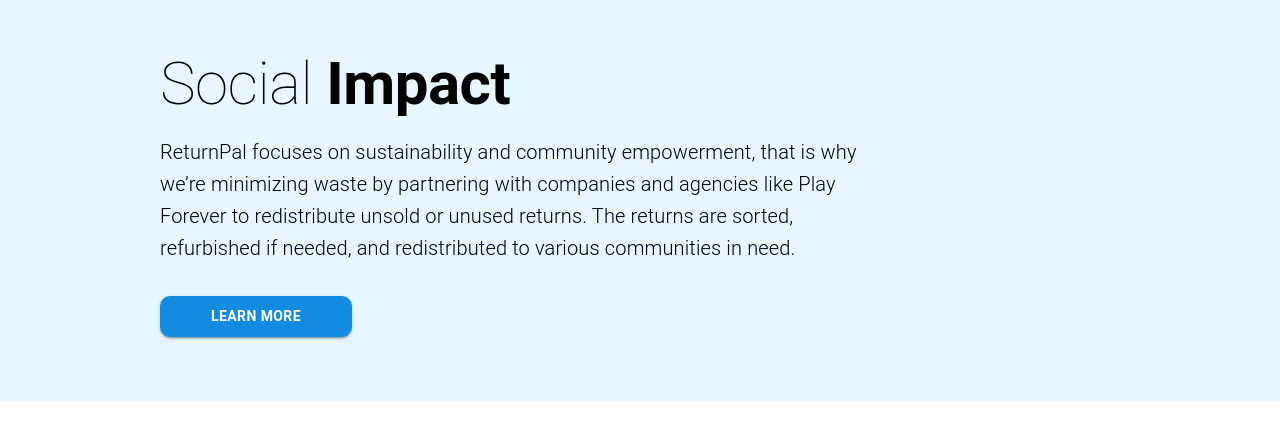
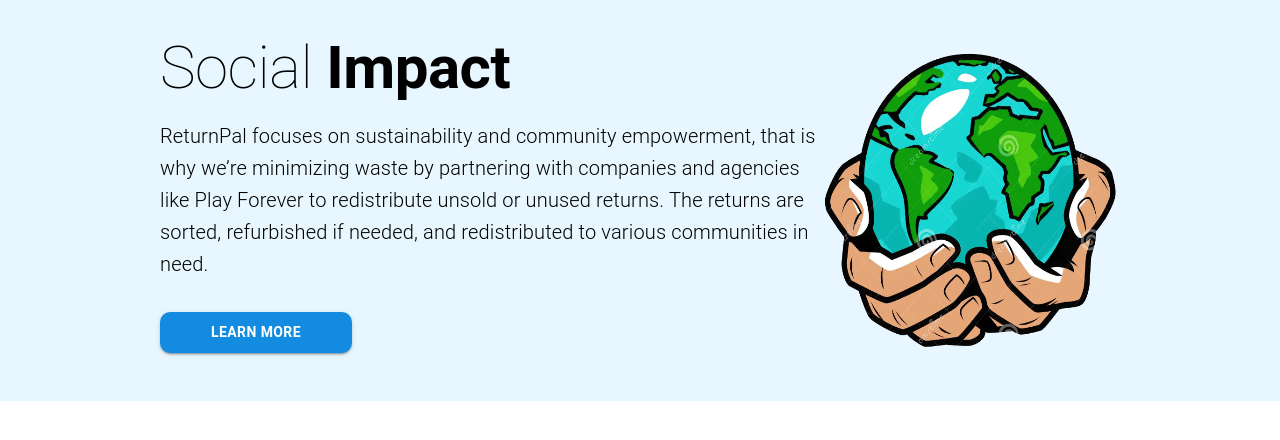
Before and after one commit to LGeoff31/returnPal, a Next.js app: page /components/SocialImpact in a window 1280 px wide. Shown: the top 440 px of the page. Built offline with nearby package versions, Linux system fonts and the light colour scheme.

Commit message:
new changed

```diff
--- a/pages/components/HowItWorks.tsx
+++ b/pages/components/HowItWorks.tsx
@@ -16,7 +16,6 @@ const HowItWorks = () => {
         justifyContent="center"
         align="center"
         paddingTop={{ lg: "8rem", xs: "5rem" }}
-        paddingBottom="1rem"
       >
         <span style={{ color: "black", fontWeight: "100" }}>OUR</span>{" "}
         <span style={{ fontWeight: "800", color: "black" }}>PROCESS</span>
--- a/pages/components/SocialImpact.tsx
+++ b/pages/components/SocialImpact.tsx
@@ -1,28 +1,25 @@
-import { Stack, Grid, Typography, Button } from "@mui/material";
+import { Stack, Grid, Typography, Button, Box } from "@mui/material";
 import React from "react";
 
 const SocialImpact = () => {
   return (
     <Stack
-      direction={{ md: "row", xs: "column" }}
+      direction={{ md: "row", sm: "column" }}
       paddingLeft={{ lg: "10rem", md: "5rem", sm: "0rem" }}
-      paddingTop="3rem"
+      paddingRight={{ lg: "10rem", md: "5rem", sm: "0rem" }}
+      paddingTop="2rem"
       sx={{ background: "#e8f7ff" }}
-      textAlign={{ md: "start", xs: "center" }}
-      gap={{ lg: "200px", md: "0px" }}
-      alignItems={{ sm: "center" }}
-      paddingBottom={{ md: "4rem", xs: "4rem" }}
+      paddingBottom="3rem"
     >
-      <Grid
-        container
-        direction="column"
-        width={{ lg: "700px", md: "750px", sm: "650px" }}
-      >
-        <Typography variant="h2" fontSize={{ lg: "60px", md: "50px" }}>
+      <Box textAlign={{ lg: "start", md: "center" }}>
+        <Typography
+          variant="h2"
+          fontSize={{ lg: "60px", md: "50px" }}
+          paddingLeft={{ md: "0rem", xs: "2rem" }}
+        >
           <span style={{ fontWeight: "100" }}>Social&nbsp;</span>
           <span style={{ fontWeight: "600" }}>Impact</span>
         </Typography>
-
         <Typography
           marginTop={{ md: "1rem", sm: "0rem" }}
           variant="h6"
@@ -47,12 +44,93 @@ const SocialImpact = () => {
             fontWeight: "600",
             padding: "0.5rem",
             margin: { md: "0", sm: "0 auto", xs: "0 auto" },
+            display: "flex",
           }}
         >
           Learn More
         </Button>
-      </Grid>
+        {/* <Typography
+          marginTop={{ md: "1rem", sm: "0rem" }}
+          variant="h6"
+          fontSize={"1.25rem"}
+          padding={{ md: "0rem", xs: "2rem" }}
+          paddingTop="3rem"
+          marginBottom={{ md: "2rem", xs: "1rem" }}
+          fontWeight="300"
+        >
+          We aim to take the stress out of the return process by handling the
+          entire repackaging and delivery process, allowing customers to sit
+          back and relax.
+        </Typography> */}
+      </Box>
+      <img
+        src="/images/globe.png"
+        width="300px"
+        style={{
+          margin: "0 auto",
+          paddingTop: "1rem",
+        }}
+      />
     </Stack>
+    // <Stack
+    //   direction={{ md: "row", xs: "column" }}
+    //   paddingLeft={{ lg: "10rem", md: "5rem", sm: "0rem" }}
+    //   paddingTop="3rem"
+    //   sx={{ background: "#e8f7ff" }}
+    //   textAlign={{ md: "start", xs: "center" }}
+    //   gap={{ lg: "200px", md: "0px" }}
+    //   alignItems={{ sm: "center" }}
+    //   paddingBottom={{ md: "4rem", xs: "4rem" }}
+    // >
+    //   <Grid
+    //     container
+    //     direction="column"
+    //     width={{ lg: "700px", md: "750px", sm: "650px" }}
+    //   >
+    // <Typography variant="h2" fontSize={{ lg: "60px", md: "50px" }}>
+    //   <span style={{ fontWeight: "100" }}>Social&nbsp;</span>
+    //   <span style={{ fontWeight: "600" }}>Impact</span>
+    // </Typography>
+    //     <Stack direction="row">
+    //       <Typography
+    //         marginTop={{ md: "1rem", sm: "0rem" }}
+    //         variant="h6"
+    //         fontSize={"1.25rem"}
+    //         padding={{ md: "0rem", xs: "2rem" }}
+    //         paddingTop="3rem"
+    //         marginBottom={{ md: "2rem", xs: "1rem" }}
+    //         fontWeight="300"
+    //       >
+    //         ReturnPal focuses on sustainability and community empowerment, that
+    //         is why we’re minimizing waste by partnering with companies and
+    //         agencies like Play Forever to redistribute unsold or unused returns.
+    //         The returns are sorted, refurbished if needed, and redistributed to
+    //         various communities in need.
+    //       </Typography>
+    //       <img
+    //         src="/images/globe.png"
+    //         width="300px"
+    //         style={{
+    //           margin: "0 auto",
+    //           paddingTop: "1rem",
+    //         }}
+    //       />
+    //     </Stack>
+    //     <Button
+    //       variant="contained"
+    //       sx={{
+    //         width: "12rem",
+    //         background: "#128be0",
+    //         borderRadius: "10px",
+    //         fontWeight: "600",
+    //         padding: "0.5rem",
+    //         margin: { md: "0", sm: "0 auto", xs: "0 auto" },
+    //       }}
+    //     >
+    //       Learn More
+    //     </Button>
+    //   </Grid>
+    // </Stack>
   );
 };
 
```
Also changed, not shown: public/images/globe.png (added).
